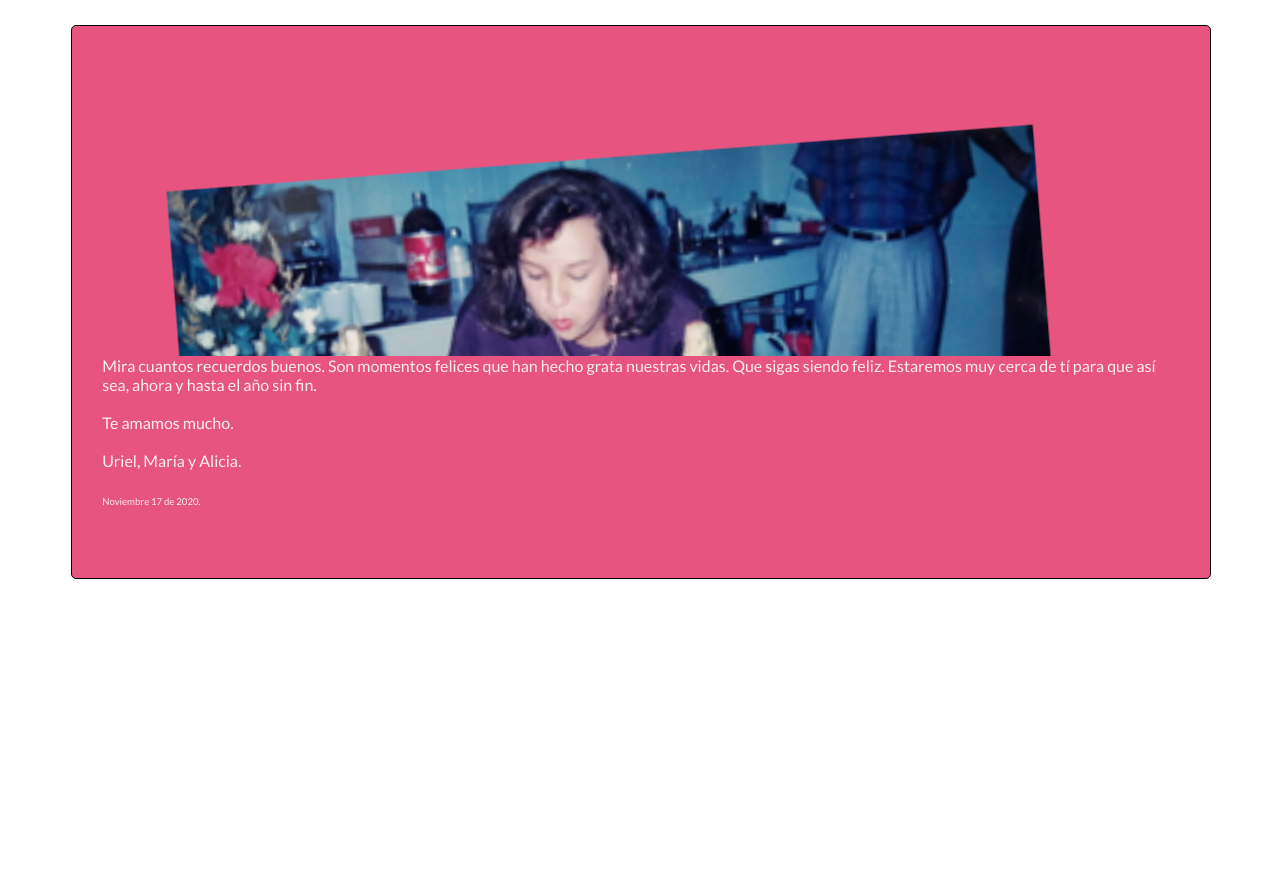
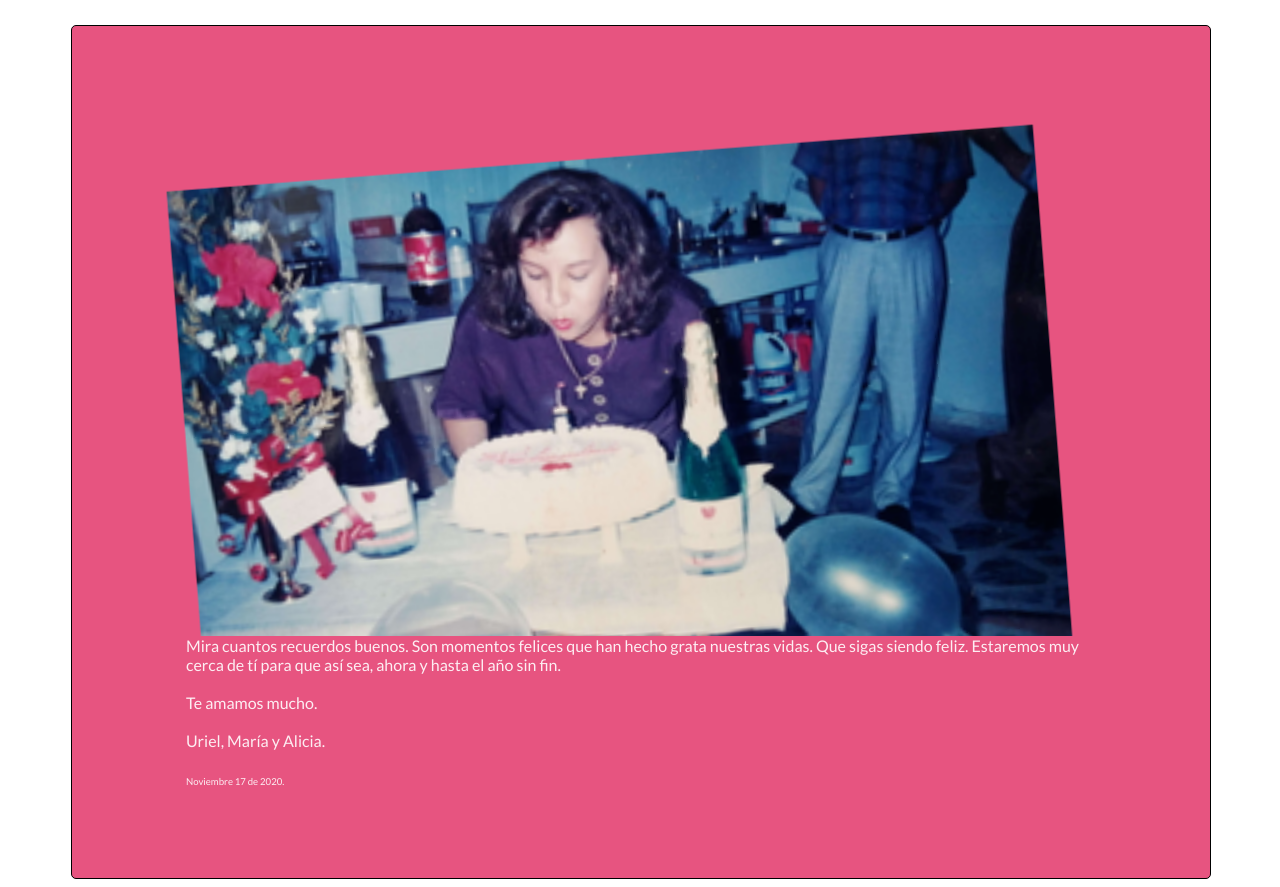
Before and after one commit to Uralberto/Cumple-Alix, a plain HTML site: page docs/index.html in a window 1280 px wide. Before the commit the page ends 800 px from the top, so only its background shows below. Drawn offline with Linux system fonts and the light colour scheme.

Commit message:
Agregando media queries

```diff
--- a/docs/estilos.css
+++ b/docs/estilos.css
@@ -11,7 +11,6 @@ html {
     justify-content: center;
     margin-top: 25px;
     padding-bottom: 40px;
-
     width: 90%;
     margin-left: 5%;
     background-color: #E75480;
@@ -25,11 +24,11 @@ html {
     display: flex;
     justify-content: center;
     flex-wrap: wrap;
-    /* flex-direction: column; */
     width: 100%;
     height: 300px;
     margin-top: 30px;
     overflow: hidden;
+
 
 }
 
@@ -41,6 +40,8 @@ padding: 10px 10px;
 /* border: 1px solid rgb(220, 209, 209); */
 animation: presentar 2s ease-out ;
 }
+
+
 
 @keyframes presentar {
 
@@ -54,10 +55,13 @@ transform: scale(1.5);
     position: absolute
 }
 
+
 .leyenda{
+    width: 80%;
     font-family: 'Lato', sans-serif;
     margin: 0px 30px 30px 30px;
     color: rgb(255,255,255,0.9);
+
 }
 
 
@@ -65,3 +69,26 @@ transform: scale(1.5);
     font-size: .6rem;
 
 }
+
+
+@media (min-width: 600px) {
+    .contenedor-imgs {
+        height: 500px;
+
+    }
+}
+
+
+@media (min-width: 768px) {
+    .contenedor-imgs {
+        height: 580px;
+    }
+
+    .leyenda{
+        width: 80%;
+        margin-left: 10%;
+        margin-bottom: 50px;
+    }
+
+
+}
```
